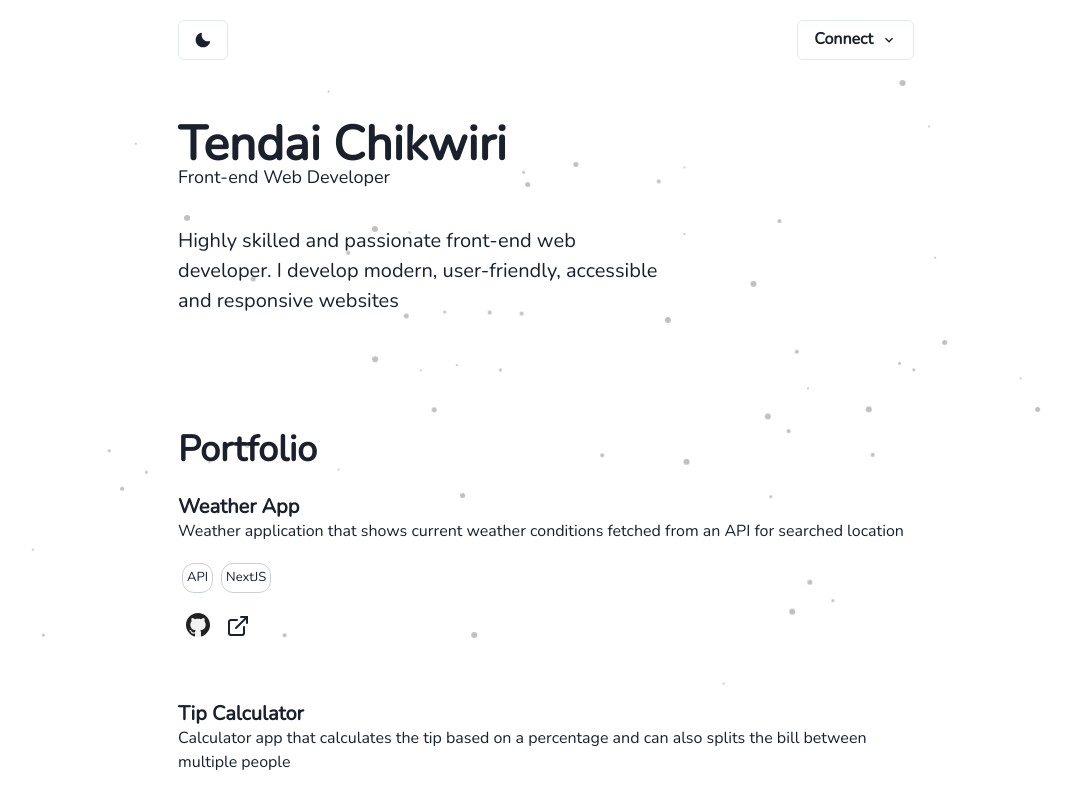
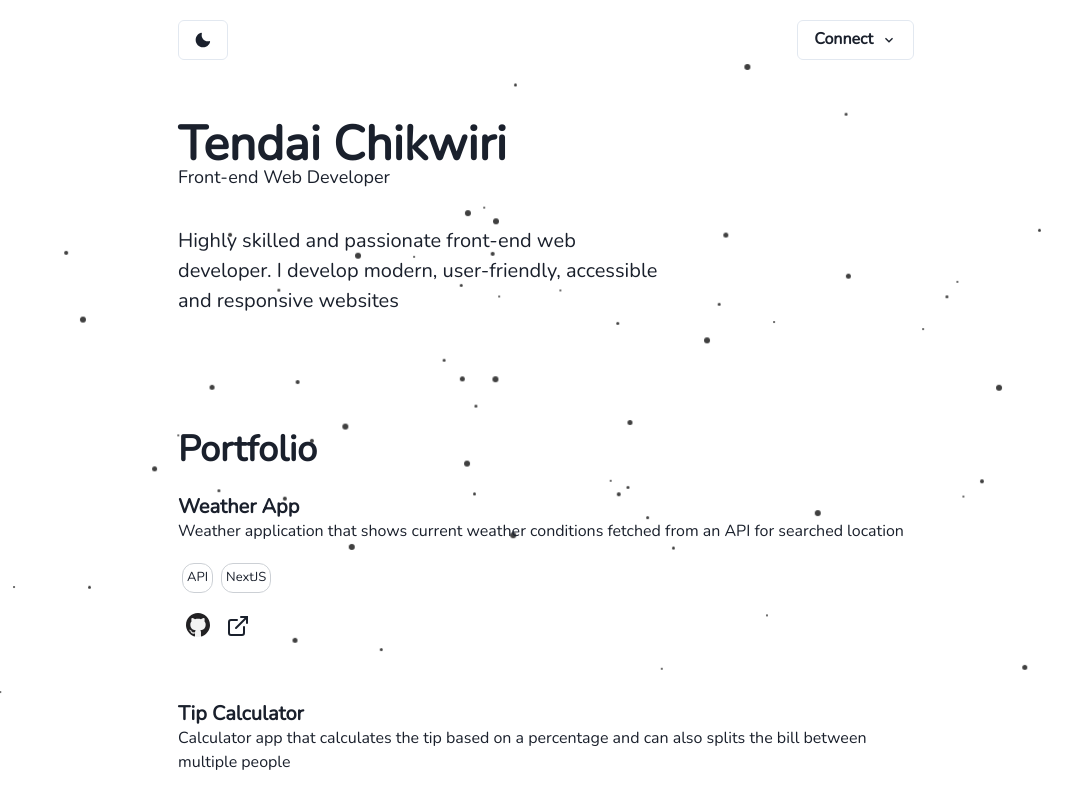
Before and after one commit to TendaiChikwiri/TendaiChikwiri.github.io, a React (Create React App) app: page / in a window 1280 px wide. Shown: the top 793 px of the page, without its empty margins (94-1166 px from the left). Built offline with nearby package versions, Linux system fonts and the light colour scheme.

Commit message:
changed particles opacity

```diff
--- a/src/App.scss
+++ b/src/App.scss
@@ -33,7 +33,7 @@ a {
   .particle:nth-child(#{$i}) {
     animation: particle-animation-#{$i} 60s infinite;
     $size: random(5) + 1 + px;
-    opacity: 0.25;
+    opacity: 0.75;
     height: $size;
     width: $size;
     animation-delay: -$i * 0.2s;
```
